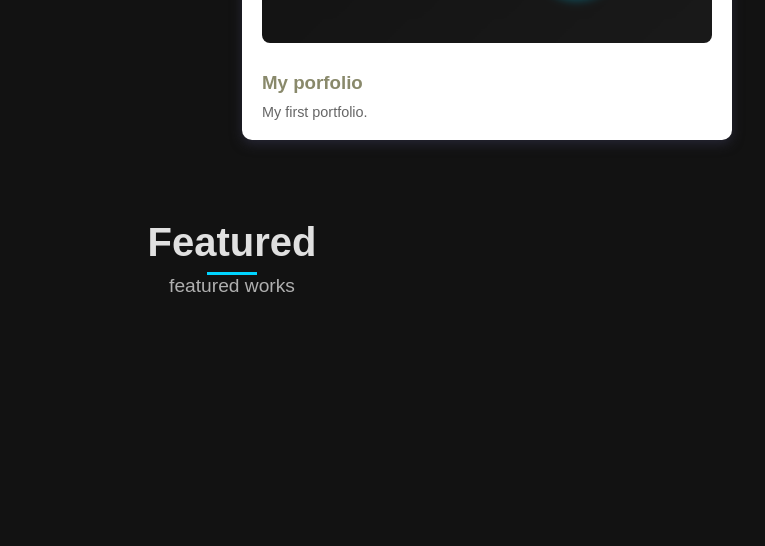
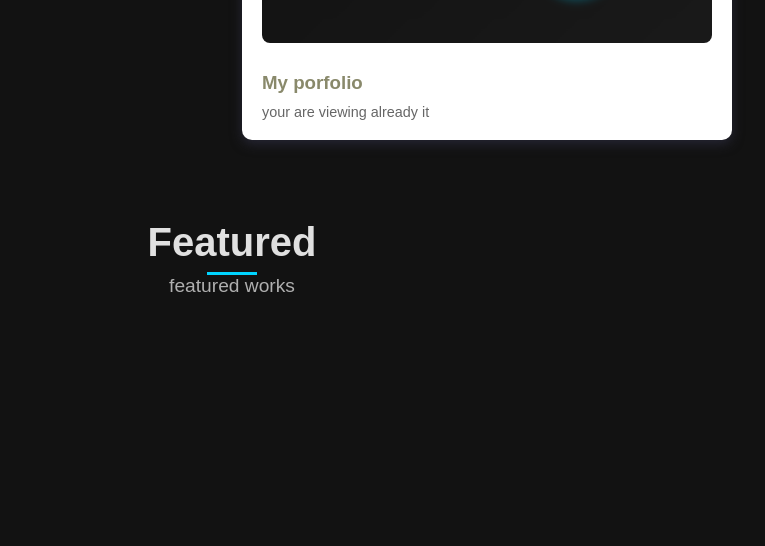
Before and after one commit to Fidelis123/Udenwa.dev, a plain HTML site: page index.html in a window 1280 px wide. Shown: the part 1780-2326 px from the top of the page, without its empty margins (408-1173 px from the left). Drawn offline with nearby package versions, Linux system fonts and the light colour scheme.

```diff
--- a/index.html
+++ b/index.html
@@ -150,7 +150,7 @@
                 <a href="udenwa-dev.vercel.app" target="_blank" class="project-card">
                     <img src="./assets/image/portfolio.png" alt="Project 1">
                     <h3>My porfolio</h3>
-                    <p>My first portfolio.</p>
+                    <p> your are viewing already it</p>
                 </a>
 
                 <!--project 2
```
